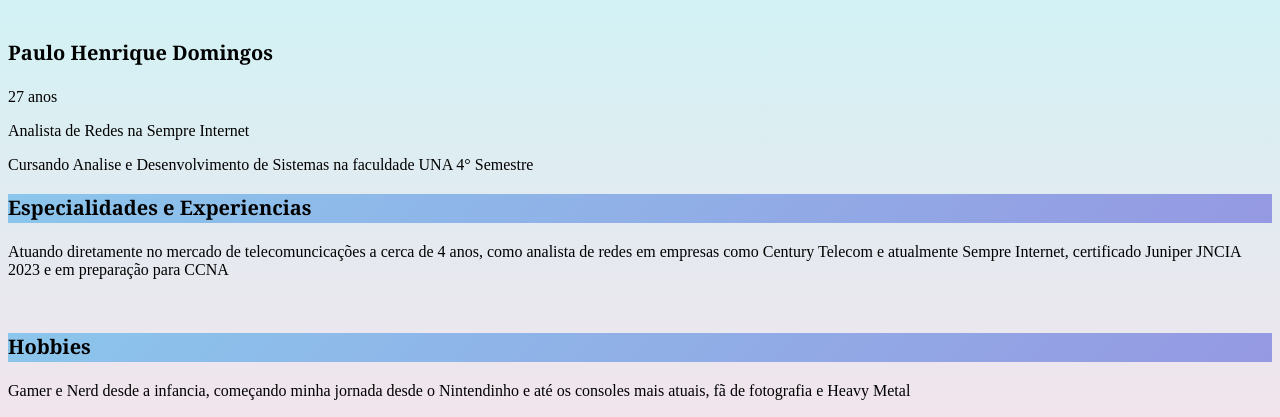
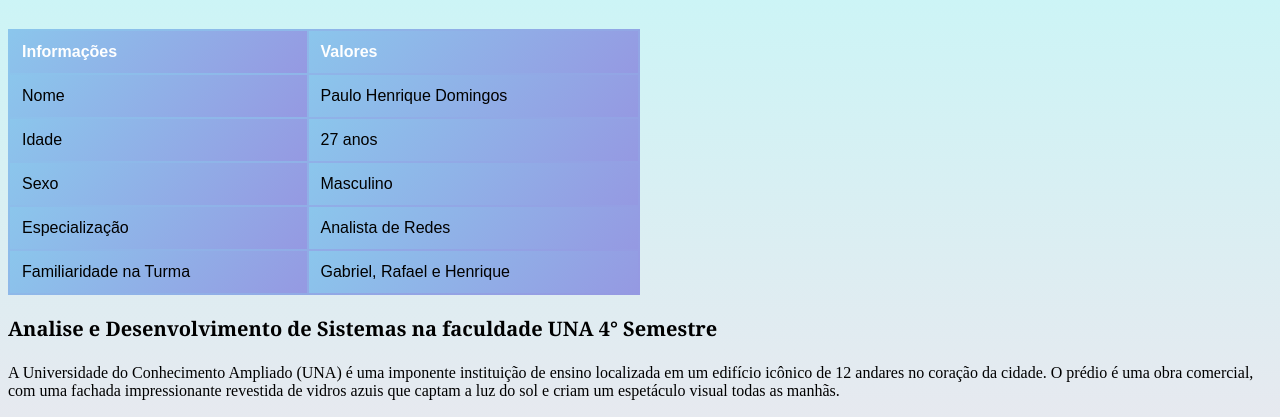
Before and after one commit to pyhpaulo/4S_Usabilidade_Pratico, a plain HTML site: page detalhe.html in a window 1280 px wide. Shown: the part 383-800 px from the top of the page. Drawn offline with Linux system fonts and the light colour scheme.

Commit message:
Atualização table

```diff
--- a/...css/detalheCSS.css
+++ b/...css/detalheCSS.css
@@ -166,3 +166,39 @@
 a.whatsapp{
 
 }
+
+/* Estilos para a tabela RPG moderna */
+.table-rpg {
+    width: 50%;
+    background-color: #8BC6EC;
+    background-image: linear-gradient(135deg, #8BC6EC 0%, #9599E2 100%);
+    margin-top: 10px;
+    font-family: Arial, sans-serif;
+}
+
+.table-rpg th,
+.table-rpg td {
+    background-color: #8BC6EC;
+    background-image: linear-gradient(135deg, #8BC6EC 0%, #9599E2 100%);
+    padding: 12px;
+    text-align: left;
+}
+
+.table-rpg th {
+    background-color: #3498db;
+    color: #fff;
+    font-weight: bold;
+}
+
+.table-rpg tr:nth-child(even) {
+    background-color: #f2f2f2;
+}
+
+.table-rpg tr:nth-child(odd) {
+    background-color: #e2e2e2;
+}
+
+.table-rpg tr:hover {
+    background-color: #3498db;
+    color: #fff;
+}
--- a/detalhe.html
+++ b/detalhe.html
@@ -12,12 +12,39 @@
     <img class="fotoautor" src="image/autor.png" alt="">
     <br>
     <br>
+
+    <table class="table-rpg">
+        <tr>
+            <th>Informações</th>
+            <th>Valores</th>
+        </tr>
+        <tr>
+            <td>Nome</td>
+            <td>Paulo Henrique Domingos</td>
+        </tr>
+        <tr>
+            <td>Idade</td>
+            <td>27 anos</td>
+        </tr>
+        <tr>
+            <td>Sexo</td>
+            <td>Masculino</td>
+        </tr>
+        <tr>
+            <td>Especialização</td>
+            <td>Analista de Redes</td>
+        </tr>
+
+        <tr>
+            <td>Familiaridade na Turma</td>
+            <td>Gabriel, Rafael e Henrique </td>
+        </tr>
+    </table>
+
+</div>
     <div class="divnome">
-        <h3 class="nome"> Paulo Henrique Domingos </h3>
-        <p class="basico"> 27 anos </p>
-        <p class="analista"> Analista de Redes na Sempre Internet</p>
-        <p class="curso"> Cursando Analise e Desenvolvimento de Sistemas na faculdade UNA 4° Semestre </p>
-    </div>
+        <h3 class="nome">Analise e Desenvolvimento de Sistemas na faculdade UNA 4° Semestre </h3>
+        <p>A Universidade do Conhecimento Ampliado (UNA) é uma imponente instituição de ensino localizada em um edifício icônico de 12 andares no coração da cidade. O prédio é uma obra comercial, com uma fachada impressionante revestida de vidros azuis que captam a luz do sol e criam um espetáculo visual todas as manhãs.</p>
 
     <div class="divexperiencias">
         <h3 class="experiencia"> Especialidades e Experiencias </h3>
```
